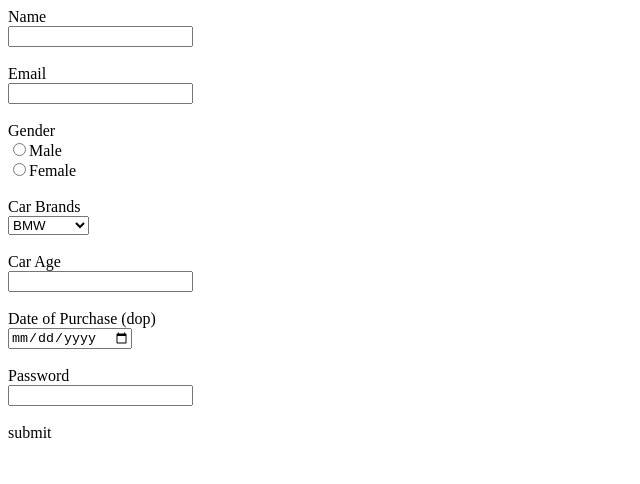
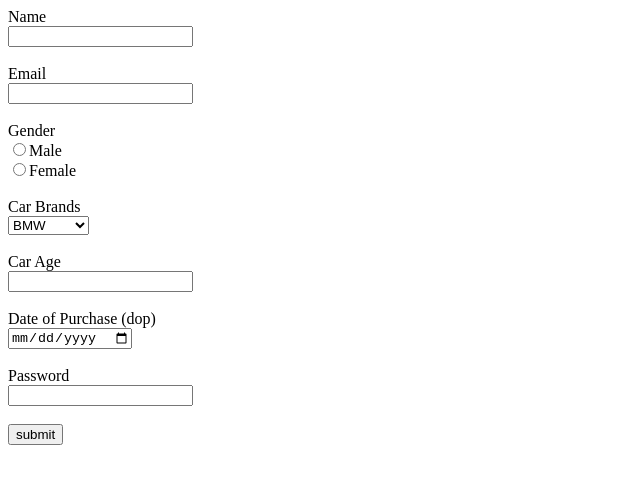
Before and after one commit to acciojob/car-insurance-form-shivanjalipatil, a website: page main.html in a window 1280 px wide. Shown: the whole page, without its empty margins (0-640 px from the left). Drawn offline with Linux system fonts and the light colour scheme.

Commit message:
created a submission

```diff
--- a/main.html
+++ b/main.html
@@ -8,9 +8,10 @@
 
 <body>
 	<!-- the entire body must be written by student -->
-   <form method="post">
+<form method="post">
+
 <label for="name">Name</label><br>
-<input id="name " type="text" required><br><br>
+<input id="name" type="text" required><br><br>
 
 <label for="email">Email</label><br>
 <input id="email " type="Email"  required><br><br>
@@ -24,21 +25,20 @@
 	<option>BMW</option>
 	<option>Audi</option>
 	<option>Mercedez</option>
-
 </select><br><br>
 
 <label for="carage">Car Age</label><br>
-<input id="carage " type="Number"  required ><br><br>
+<input id="carage" type="Number"  required ><br><br>
 
 <label for="dop">Date of Purchase (dop)</label><br>
-<input id="dop " type="Date" required><br><br>
+<input id="dop" type="Date" required><br><br>
 
 <label for="password">Password</label><br>
-<input id="password " type="Password" required><br><br>
+<input id="password" type="Password" required><br><br>
 
- <submit type="submit"> submit</submit>
+<button type="submit"> submit</button>
 
-  </form>
+</form>
 
 
     <script type="text/javascript" src="./script.js">
```
